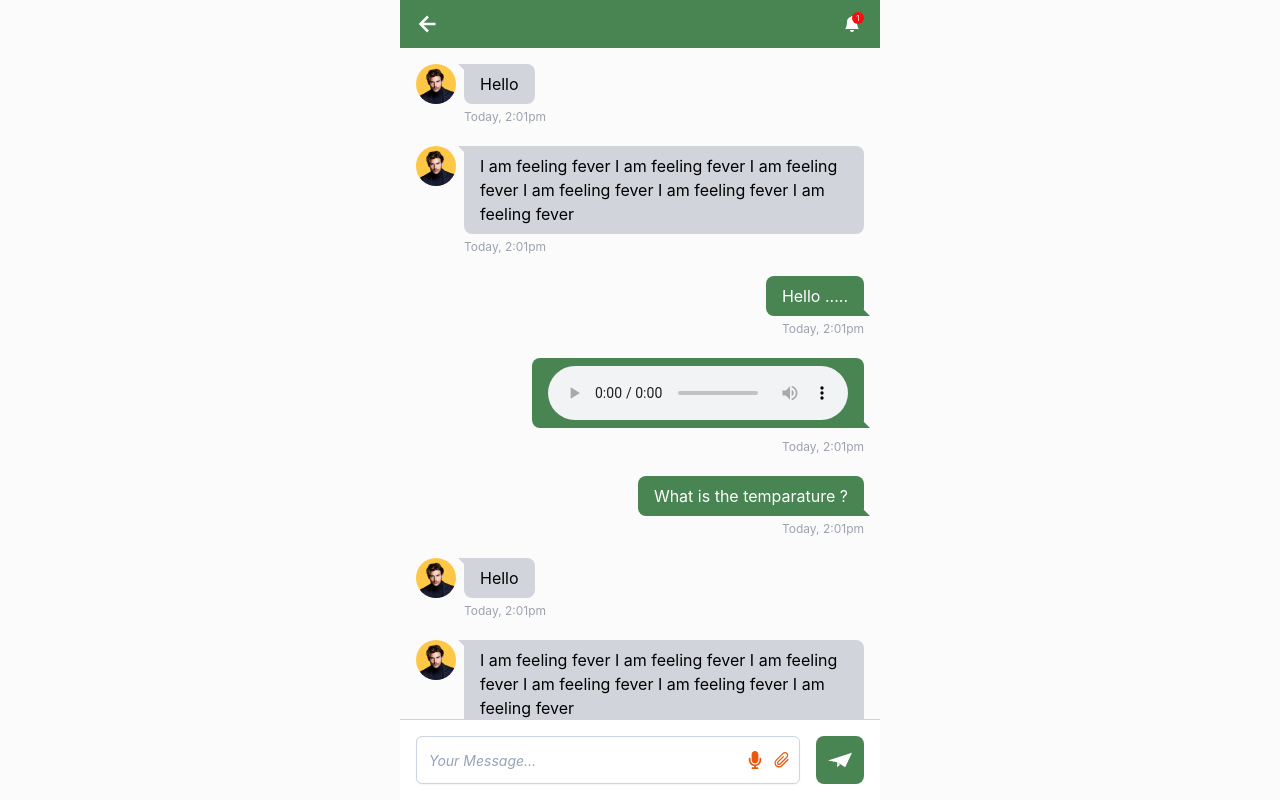
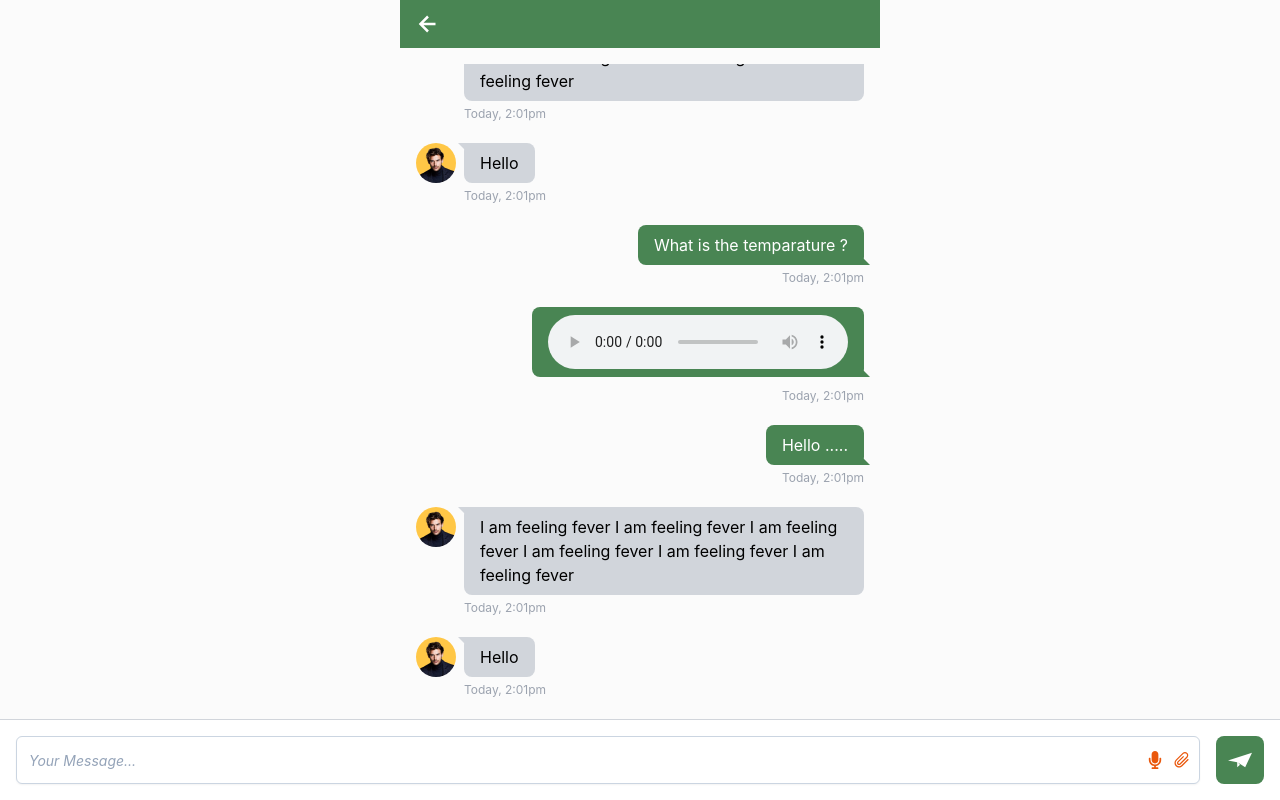
Before and after one commit to masudrana2779/agro-pwa, a Next.js app: page /chat in a window 1280 px wide. Shown: the top 800 px of the page. Built offline with nearby package versions, Linux system fonts and the light colour scheme.

Commit message:
try to done some isseu

```diff
--- a/components/QA/index.tsx
+++ b/components/QA/index.tsx
@@ -35,7 +35,7 @@ const QAComponent = () => {
           <div className="flex justify-between mb-2">
             <div className={`text-lg text-green-700 font-medium`}>Q&A</div>
             <div className={`text-sm text-gray-800 font-normal`}>
-              <Link href={"/blog1"}>See all</Link>
+              <Link href={"/blog1?title=Q A"}>See all</Link>
             </div>
           </div>
         </div>
--- a/components/common/Chat/index.tsx
+++ b/components/common/Chat/index.tsx
@@ -14,7 +14,10 @@ const ChatBox = ({ id }: ChatBoxProps) => {
       <div className="w-full transition-all duration-300">
         <div className="">
           <div className="py-4 pb-0">
-            <div className="overflow-hidden overflow-y-auto px-4">
+            <div
+              className="overflow-hidden overflow-y-auto px-4 flex flex-col-reverse"
+              style={{ height: "calc(100vh - 145px)" }}
+            >
               <div className="mb-5 flex justify-start text-left">
                 <div className="flex space-x-2 items-start">
                   <div className="flex">
@@ -263,7 +266,7 @@ const ChatBox = ({ id }: ChatBoxProps) => {
                 </div>
               </div>
             </div>
-            <div className="sticky bottom-0 bg-white z-50 p-4 border-t border-t-gray-300">
+            <div className="fixed w-full left-0 bottom-0 bg-white z-50 p-4 border-t border-t-gray-300">
               <div className="">
                 <div className="flex space-x-4">
                   <div className="w-full">
--- a/components/common/InnerHeader/index.tsx
+++ b/components/common/InnerHeader/index.tsx
@@ -22,12 +22,12 @@ const InnerHeaderComponent = () => {
           </div>
         </div>
         <div className="w-10 h-10 flex justify-center items-center">
-          <div className="text-white relative">
+          {/* <div className="text-white relative">
             <BsBellFill />
             <span className="absolute -top-1 -right-1 w-3 h-3 flex items-center justify-center text-white font-normal text-[8px] bg-custom_red-500 rounded-full">
               1
             </span>
-          </div>
+          </div> */}
         </div>
       </div>
     </>
--- a/pages/blog.tsx
+++ b/pages/blog.tsx
@@ -9,7 +9,7 @@ const BlogPage = () => {
       <Layout title="Blog">
         <>
           <InnerHeaderComponent />
-          <InnerSliderComponent />
+          {/* <InnerSliderComponent /> */}
           <TabMenuComponent />
         </>
       </Layout>
--- a/pages/blog1.tsx
+++ b/pages/blog1.tsx
@@ -9,7 +9,7 @@ const BlogPage = () => {
       <Layout title="Blog">
         <>
           <InnerHeaderComponent />
-          <InnerSliderComponent />
+          {/* <InnerSliderComponent /> */}
           <TabMenuComponent grid />
         </>
       </Layout>
```
